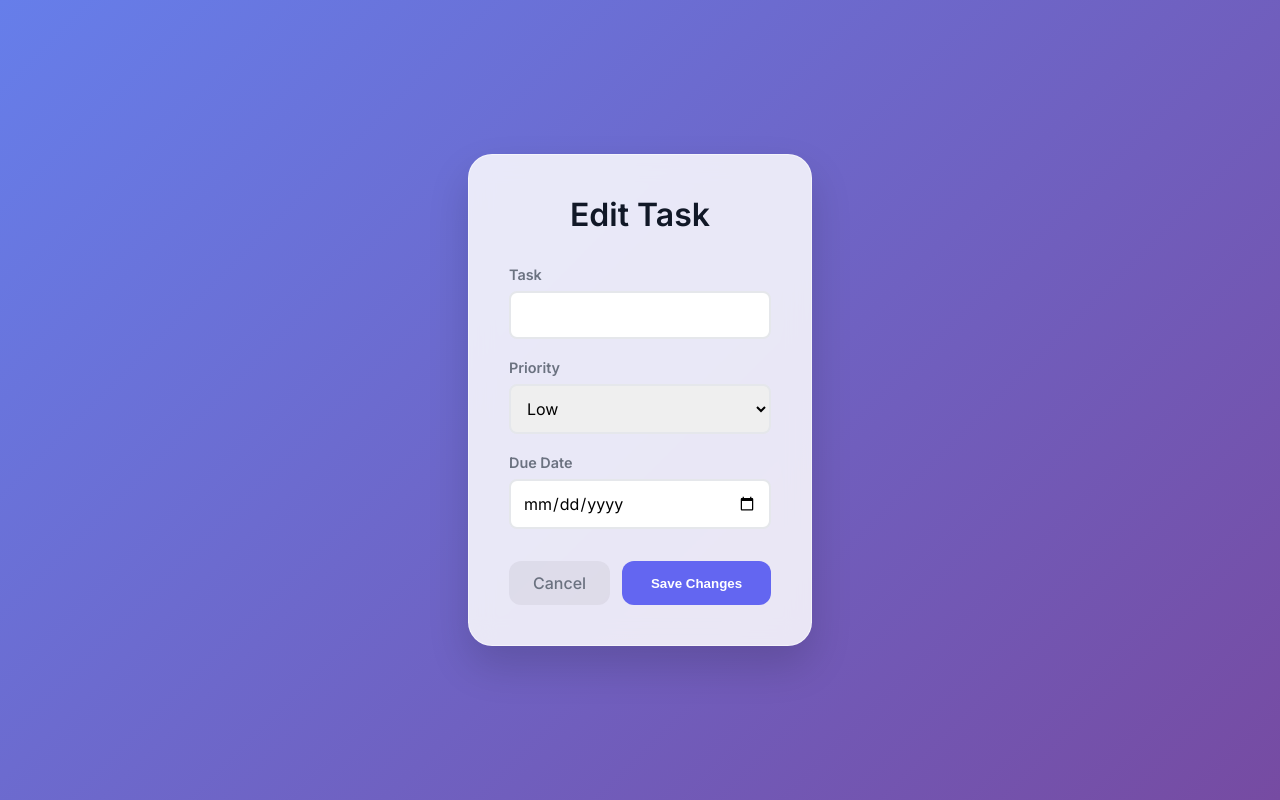
After one commit to levinksun/flask-todo-app, a Flask app: template templates/edit.html in a window 1280 px wide. The commit adds this page. Run offline with Flask 3, Linux system fonts and the light colour scheme; the template is opened without the code that fills it, so the values that code supplies are empty.

Commit message:
Implement Phase 2: Due Dates, Priority, Edit

```diff
--- a/app.py
+++ b/app.py
@@ -16,6 +16,8 @@ class Todo(db.Model):
     title = db.Column(db.String(100), nullable=False)
     completed = db.Column(db.Boolean, default=False)
     date_created = db.Column(db.DateTime, default=datetime.utcnow)
+    due_date = db.Column(db.DateTime, nullable=True)
+    priority = db.Column(db.String(10), default='Medium')
 
     def __repr__(self):
         return f'<Todo {self.id}>'
@@ -27,10 +29,20 @@ with app.app_context():
 def index():
     if request.method == 'POST':
         task_content = request.form['content']
+        task_priority = request.form.get('priority', 'Medium')
+        task_due_date_str = request.form.get('due_date')
+
         if not task_content:
             return redirect('/')
 
-        new_task = Todo(title=task_content)
+        task_due_date = None
+        if task_due_date_str:
+            try:
+                task_due_date = datetime.strptime(task_due_date_str, '%Y-%m-%d')
+            except ValueError:
+                pass
+
+        new_task = Todo(title=task_content, priority=task_priority, due_date=task_due_date)
 
         try:
             db.session.add(new_task)
@@ -54,6 +66,32 @@ def delete(id):
     except:
         return 'There was a problem deleting that task'
 
+@app.route('/edit/<int:id>', methods=['GET', 'POST'])
+def edit(id):
+    task = Todo.query.get_or_404(id)
+
+    if request.method == 'POST':
+        task.title = request.form['content']
+        task.priority = request.form.get('priority', 'Medium')
+
+        task_due_date_str = request.form.get('due_date')
+        if task_due_date_str:
+            try:
+                task.due_date = datetime.strptime(task_due_date_str, '%Y-%m-%d')
+            except ValueError:
+                task.due_date = None
+        else:
+            task.due_date = None
+
+        try:
+            db.session.commit()
+            return redirect('/')
+        except:
+            return 'There was an issue updating your task'
+
+    else:
+        return render_template('edit.html', task=task)
+
 @app.route('/update/<int:id>')
 def update(id):
     task = Todo.query.get_or_404(id)
--- a/static/style.css
+++ b/static/style.css
@@ -164,6 +245,61 @@ header h1 {
 .completed .checkbox {
     background: var(--primary);
     border-color: var(--primary);
+}
+
+/* Edit Form Styles */
+.edit-task-form {
+    display: flex;
+    flex-direction: column;
+    gap: 20px;
+}
+
+.form-group {
+    display: flex;
+    flex-direction: column;
+    gap: 8px;
+}
+
+.form-group label {
+    font-weight: 600;
+    font-size: 0.9rem;
+    color: var(--text-secondary);
+}
+
+.form-group input,
+.form-group select {
+    padding: 12px;
+    border-radius: 8px;
+    border: 2px solid #e5e7eb;
+    font-family: inherit;
+    font-size: 1rem;
+}
+
+.modal-actions {
+    display: flex;
+    gap: 12px;
+    margin-top: 12px;
+}
+
+.save-btn {
+    flex: 1;
+    background: var(--primary);
+    color: white;
+    border: none;
+    padding: 12px;
+    border-radius: 12px;
+    font-weight: 600;
+    cursor: pointer;
+}
+
+.cancel-btn {
+    padding: 12px 24px;
+    color: var(--text-secondary);
+    text-decoration: none;
+    font-weight: 500;
+    border-radius: 12px;
+    background: rgba(0, 0, 0, 0.05);
+    text-align: center;
 }
 
 .completed .task-content {
--- /dev/null
+++ b/templates/edit.html
@@ -0,0 +1,36 @@
+{% extends 'base.html' %}
+
+{% block content %}
+<div class="todo-app">
+    <header>
+        <h1>Edit Task</h1>
+    </header>
+
+    <form action="/edit/{{ task.id }}" method="POST" class="edit-task-form">
+        <div class="form-group">
+            <label for="content">Task</label>
+            <input type="text" name="content" id="content" value="{{ task.title }}" required>
+        </div>
+
+        <div class="form-group">
+            <label for="priority">Priority</label>
+            <select name="priority" id="priority">
+                <option value="Low" {% if task.priority=='Low' %}selected{% endif %}>Low</option>
+                <option value="Medium" {% if task.priority=='Medium' %}selected{% endif %}>Medium</option>
+                <option value="High" {% if task.priority=='High' %}selected{% endif %}>High</option>
+            </select>
+        </div>
+
+        <div class="form-group">
+            <label for="due_date">Due Date</label>
+            <input type="date" name="due_date" id="due_date"
+                value="{{ task.due_date.strftime('%Y-%m-%d') if task.due_date else '' }}">
+        </div>
+
+        <div class="modal-actions">
+            <a href="/" class="cancel-btn">Cancel</a>
+            <button type="submit" class="save-btn">Save Changes</button>
+        </div>
+    </form>
+</div>
+{% endblock %}
```
Also changed, not shown: other parts of static/style.css (+92 -10 lines), fix_db.py (added, +33 -0 lines), migrate_db.py (added, +23 -0 lines), templates/index.html (+37 -1 lines).
